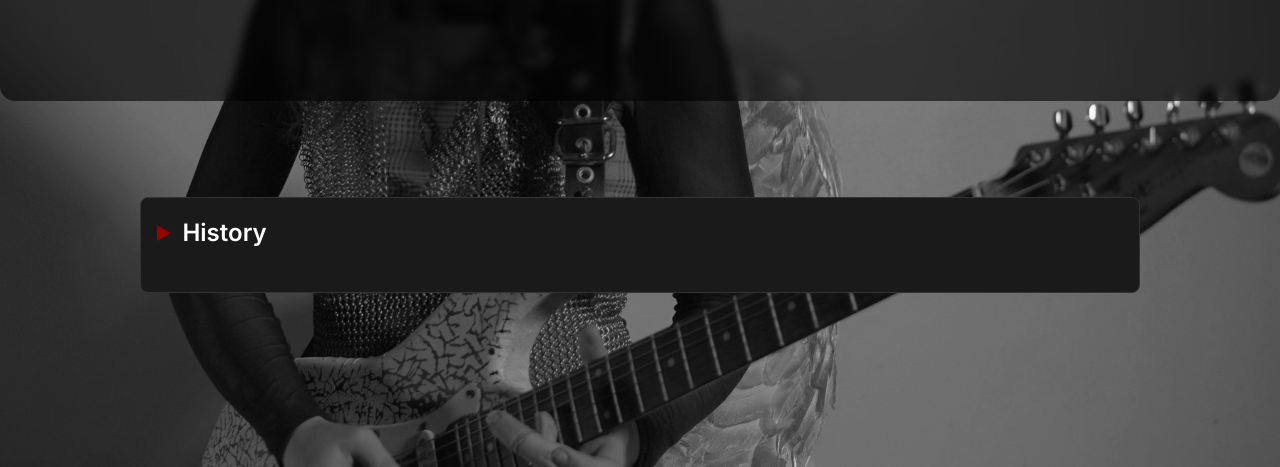
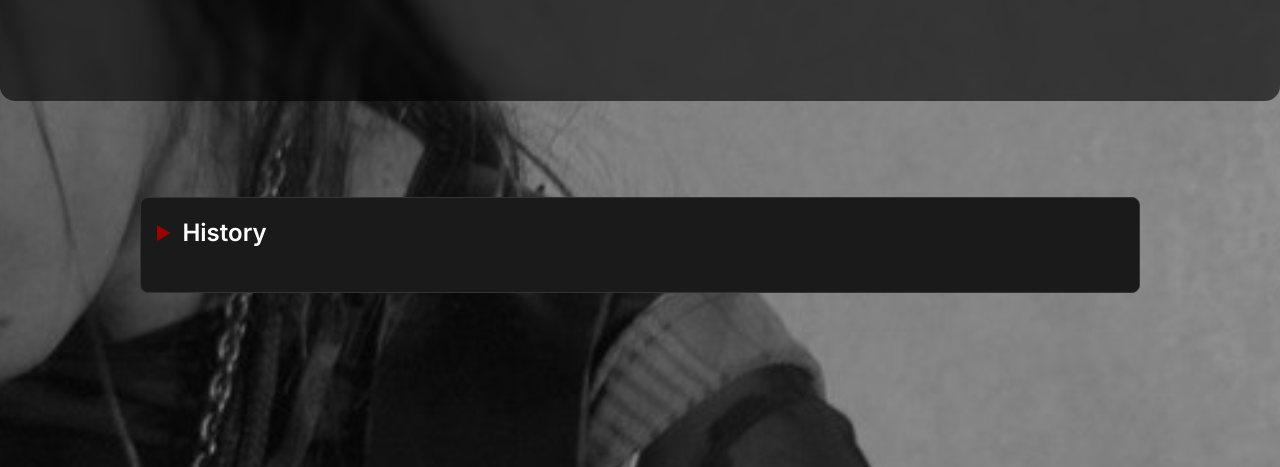
Before and after one commit to rainemillerc/https-raine.github.io-, a plain HTML site: page index.html in a window 1280 px wide. Shown: the part 202-669 px from the top of the page. Drawn offline with Linux system fonts and the light colour scheme.

Commit message:
Update style.css

```diff
--- a/style.css
+++ b/style.css
@@ -7,10 +7,10 @@ body {
   color: #eee;
   line-height: 1.6;
   background-image: url('assets/background.jpg');
-  background-attachment: fixed;
+  background-attachment: scroll;
   background-size: cover;
   background-position: center;
-  background-repeat: no-repeat;
+
 }
 
 
```
